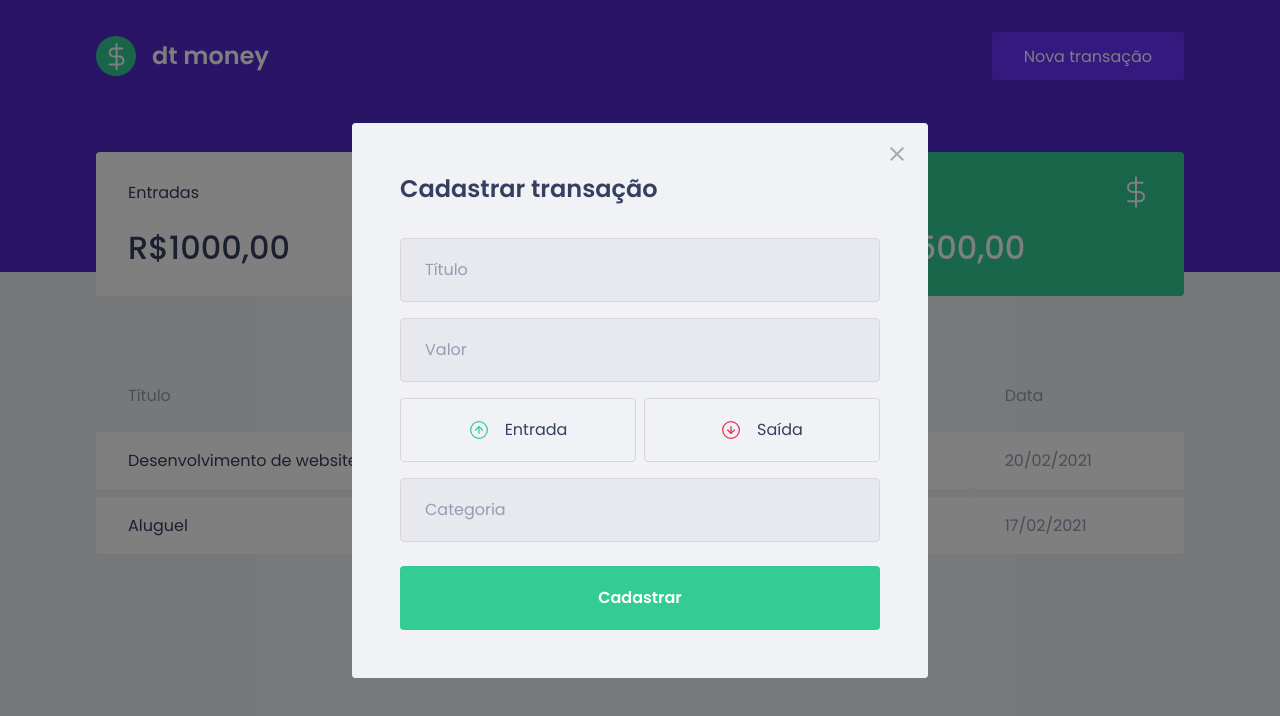
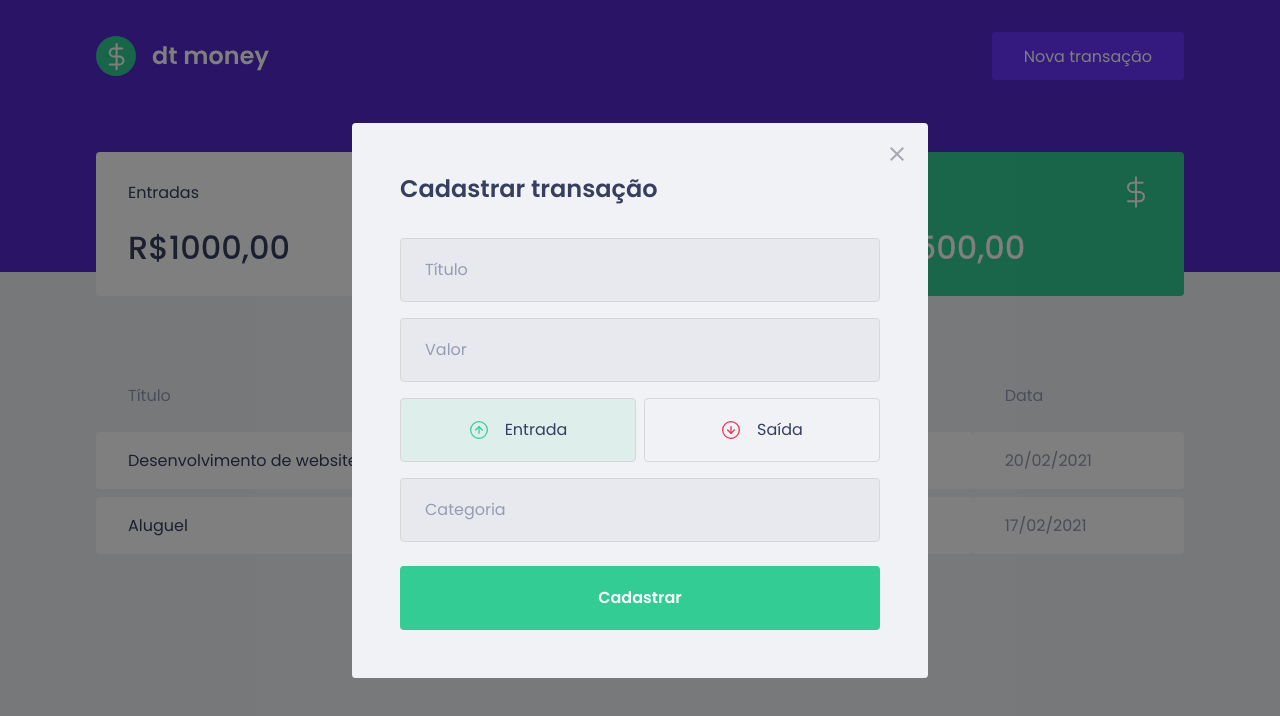
Before and after one commit to jgabriel1/dt-money, a React (Create React App) app: page / in a window 1280 px wide. Both pictures are taken after a click on the button "Nova transação". Shown: the top 716 px of the page. Built offline with nearby package versions, Linux system fonts and the light colour scheme; no server answers; what miragejs would draw is missing.

Commit message:
Added transaction type buttons state and styling that depends on it.

```diff
--- a/src/components/NewTransactionModal/index.tsx
+++ b/src/components/NewTransactionModal/index.tsx
@@ -1,9 +1,12 @@
 import Modal from 'react-modal';
-import { Container, TransactionTypeContainer } from './styles';
+import { Container, TransactionTypeButton, TransactionTypeContainer } from './styles';
 
 import closeImg from '../../assets/close.svg';
 import incomeImg from '../../assets/income.svg';
 import outcomeImg from '../../assets/outcome.svg';
+import { useState } from 'react';
+
+type TransactionType = 'deposit' | 'withdraw';
 
 type NewTransactionModalProps = {
   isOpen: boolean;
@@ -14,6 +17,8 @@ export function NewTransactionModal({
   isOpen,
   onRequestClose,
 }: NewTransactionModalProps) {
+  const [type, setType] = useState<TransactionType>('deposit');
+
   return (
     <Modal
       isOpen={isOpen}
@@ -37,17 +42,27 @@ export function NewTransactionModal({
         <input placeholder='Valor' type='number' />
 
         <TransactionTypeContainer>
-          <button type='button'>
+          <TransactionTypeButton
+            type='button'
+            onClick={() => setType('deposit')}
+            isActive={type === 'deposit'}
+            activeColor='green'
+          >
             <img src={incomeImg} alt='Entrada' />
 
             <span>Entrada</span>
-          </button>
+          </TransactionTypeButton>
 
-          <button type='button'>
+          <TransactionTypeButton
+            type='button'
+            onClick={() => setType('withdraw')}
+            isActive={type === 'withdraw'}
+            activeColor='red'
+          >
             <img src={outcomeImg} alt='Saída' />
 
             <span>Saída</span>
-          </button>
+          </TransactionTypeButton>
         </TransactionTypeContainer>
 
         <input placeholder='Categoria' />
--- a/src/components/NewTransactionModal/styles.ts
+++ b/src/components/NewTransactionModal/styles.ts
@@ -1,5 +1,5 @@
 import styled from "styled-components";
-import { darken } from 'polished';
+import { darken, transparentize } from 'polished';
 
 export const Container = styled.form`
   h2 {
@@ -55,13 +55,29 @@ export const TransactionTypeContainer = styled.div`
   display: grid;
   grid-template-columns: 1fr 1fr;
   gap: 0.5rem;
+`;
 
-  button {
-    height: 4rem;
+type TransactionTypeButtonProps = {
+  isActive: boolean;
+  activeColor: 'green' | 'red';
+};
+
+export const TransactionTypeButton = styled.button<TransactionTypeButtonProps>`
+  height: 4rem;
     border: 1px solid #d7d7d7;
     border-radius: 0.25rem;
 
-    background: transparent;
+    background: ${({ isActive, activeColor }) => {
+    if (!isActive) return 'transparent';
+
+    switch (activeColor) {
+      case 'green':
+        return transparentize(0.9, '#33cc95');
+      case 'red':
+        return transparentize(0.9, '#e52e4d');
+    }
+  }};
+    outline: none;
 
     display: flex;
     align-items: center;
@@ -84,5 +100,4 @@ export const TransactionTypeContainer = styled.div`
       font-size: 1rem;
       color: var(--text-title);
     }
-  }
 `;
```
